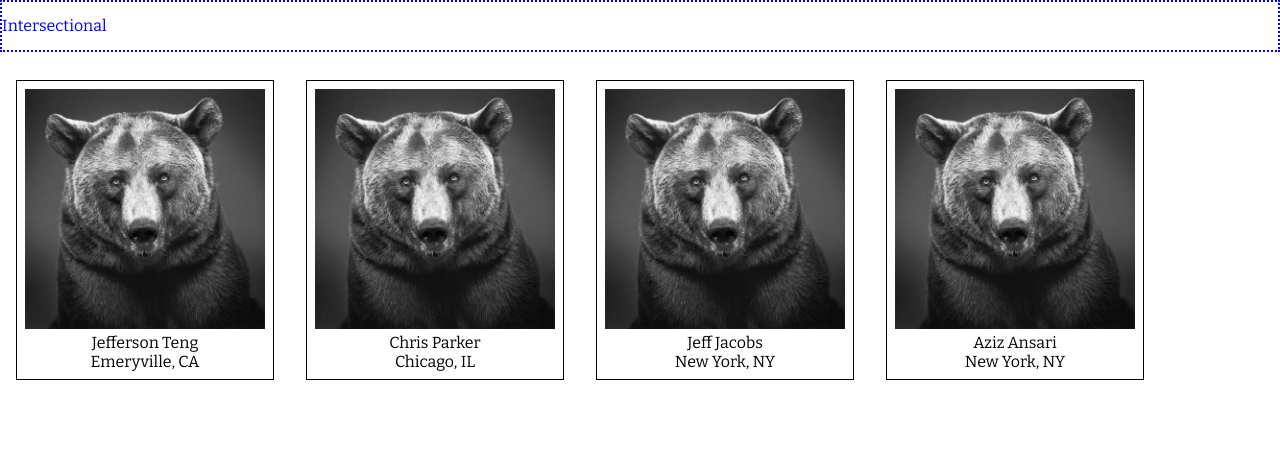
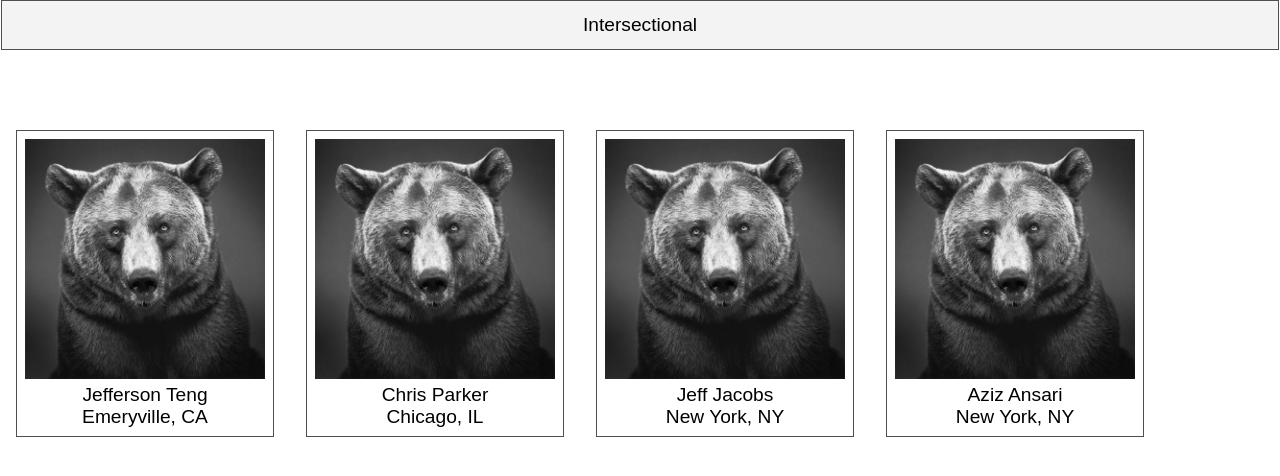
Before and after one commit to jeffersonteng/mosaic, a React app: page / in a window 1280 px wide. Shown: the top 476 px of the page. Built offline with nearby package versions, Linux system fonts and the light colour scheme.

Commit message:
Add sliding header

```diff
--- a/sass/filterView.scss
+++ b/sass/filterView.scss
@@ -1,24 +1,32 @@
 @import 'base';
-
-$collapased-menu-height: 50px;
 
 .filter-view {
   font-family: $font-family-text;
+  @include rem(font-size, 12px);
 
   .filter-menu {
+    transition: height 1s ease-in-out;
+    @include rem(margin-left, 0.5px);
+    @include rem(margin-right, 0.5px);
+    border: 0.05px solid #4f4f4f;
     top: 0;
-    position:fixed;
-    height: auto;
-    background-color: white;
+    position: relative;
+    @include rem(height, 330px);
+
+    overflow: hidden;
+    background-color: rgb(243, 243, 243);
 
     .filter-view-header {
-      border: 2px dotted blue;
       @include rem(height, 30px);
       @include rem(line-height, 30px);
+      text-align: center;
+    }
+
+    .filter-view-header {
+      cursor: pointer;
     }
 
     .filter-section-group {
-        @include rem(margin-top, 10px);
 
         .filter-section {
           display: initial;
@@ -36,7 +44,7 @@ $collapased-menu-height: 50px;
               @include rem(margin, 6px);
               @include rem(border-radius, 3px);
               display: inline-block;
-              border: 1px solid black;
+              border: 1px solid #4f4f4f;
             }
           }
         }
@@ -45,10 +53,6 @@ $collapased-menu-height: 50px;
 
   .filter-menu.collapsed {
     @include rem(height, 30px);
-    color: blue;
-    .filter-section {
-      visibility: hidden;
-    }
   }
 
   .user-section {
@@ -59,7 +63,7 @@ $collapased-menu-height: 50px;
       @include rem(height, 150px);
     }
     .user-box {
-      border: 1px solid black;
+      border: 1px solid #4f4f4f;
       display: inline-block;
       @include rem(padding, 5px);
       @include rem(margin, 10px);
--- a/sass/typography.scss
+++ b/sass/typography.scss
@@ -1,4 +1,4 @@
-@import url(https://fonts.googleapis.com/css?family=Bitter:400,700);
+//@import url(https://fonts.googleapis.com/css?family=Bitter:400,700);
 
 // Sizes
 $font-size-small:       12px;
```
